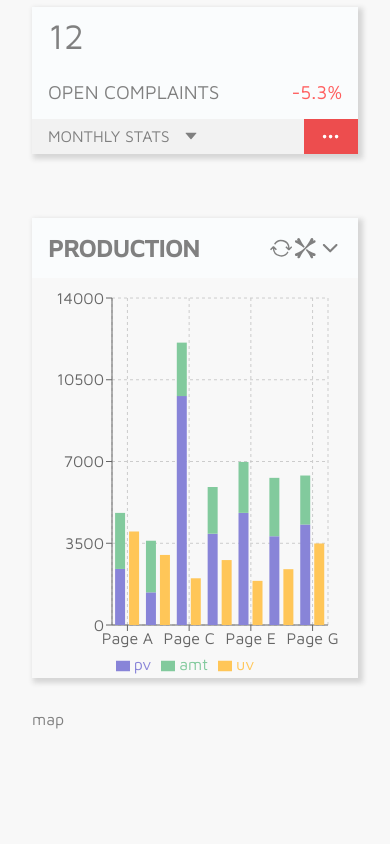
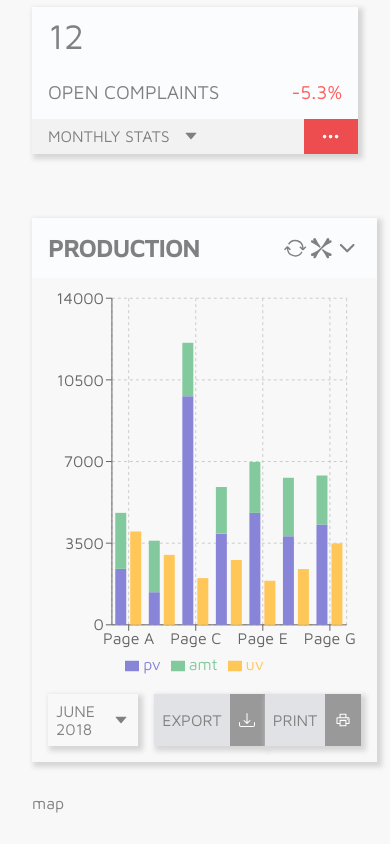
Before and after one commit to KishokanthJeganathan/Appsilon-frontend-task, a Next.js app: page / in a window 390 px wide. Shown: the part 795-1639 px from the top of the page. Before the commit the page ends 1555 px from the top, so only its background shows below. Built offline with nearby package versions, Linux system fonts and the light colour scheme.

Commit message:
production map is complete (gotta make it more responsive on smaller devices)

```diff
--- /dev/null
+++ b/src/components/button-holder/ButtonHolder.js
@@ -0,0 +1,18 @@
+import React from 'react';
+import Button from '../button/Button';
+import * as S from './styles';
+const ButtonHolder = () => {
+	return (
+		<S.Div>
+			<span>
+				<Button content="JUNE 2018" bgColor="gray" icon="AiFillCaretDown" />
+			</span>
+			<span>
+				<Button content="EXPORT" bgColor="strongGray" icon="BsDownload" />{' '}
+				<Button content="PRINT" bgColor="strongGray" icon="AiOutlinePrinter" />
+			</span>
+		</S.Div>
+	);
+};
+
+export default ButtonHolder;
--- /dev/null
+++ b/src/components/button-holder/styles.js
@@ -0,0 +1,23 @@
+import styled from 'styled-components';
+import { media } from '../../../utils/helpers';
+
+export const Div = styled.div`
+	display: grid;
+	padding: 1rem;
+
+	${media.small`
+	grid-template-columns: 1fr 1fr;
+	column-gap:1rem`};
+
+	${media.tablet`
+	grid-template-columns: 1fr 0.7fr;`};
+	span:nth-of-type(1) {
+		display: flex;
+		justify-content: flex-start;
+	}
+
+	span {
+		display: flex;
+		justify-content: space-around;
+	}
+`;
--- /dev/null
+++ b/src/components/button/Button.js
@@ -0,0 +1,22 @@
+import React from 'react';
+import { AiFillCaretDown, AiOutlinePrinter } from 'react-icons/ai';
+import { BsDownload } from 'react-icons/bs';
+import * as S from './styles';
+
+const Button = ({ content, bgColor, icon }) => {
+	const displayIcon = () => {
+		if (icon === 'AiFillCaretDown') {
+			return <AiFillCaretDown />;
+		} else if (icon === 'BsDownload') {
+			return <BsDownload />;
+		} else return <AiOutlinePrinter />;
+	};
+	return (
+		<S.Span bgColor={bgColor}>
+			<p>{content}</p>
+			<S.IconHolder bgColor={bgColor}>{displayIcon(icon)}</S.IconHolder>
+		</S.Span>
+	);
+};
+
+export default Button;
--- /dev/null
+++ b/src/components/button/styles.js
@@ -0,0 +1,36 @@
+import styled from 'styled-components';
+import { boxShadow, media, setColor } from '../../../utils/helpers';
+
+export const Span = styled.span`
+	background-color: ${(props) => (props.bgColor === 'strongGray' ? '#E0E2E5' : '')};
+
+	border: none;
+	${boxShadow};
+
+	p {
+		display: grid;
+		justify-items: center;
+		align-items: center;
+	}
+
+	${media.small`
+	p{padding: 0.5rem;
+	margin:0rem}`};
+
+	${media.tablet`p {
+		margin: 0rem;
+		margin-right: 1rem;
+		padding: 0.5rem 0.6rem;
+	}`};
+	display: grid;
+	grid-template-columns: 3fr 1fr;
+`;
+
+export const IconHolder = styled.span`
+	background-color: ${(props) => props.bgColor === 'strongGray' && '#999999'};
+	color: ${(props) => (props.bgColor === 'strongGray' ? 'white' : '')};
+	padding: 0.5rem 0.6rem;
+	display: grid;
+	justify-items: center;
+	align-items: center;
+`;
--- a/src/components/production-graph/ProductionGraph.js
+++ b/src/components/production-graph/ProductionGraph.js
@@ -5,6 +5,7 @@ import { GiCrossedBones } from 'react-icons/gi';
 import { IoIosArrowDown } from 'react-icons/io';
 import { BarChart, Bar, Cell, XAxis, YAxis, CartesianGrid, Tooltip, Legend, ResponsiveContainer } from 'recharts';
 import { salesChartData } from '../../../utils/Data';
+import ButtonHolder from '../button-holder/ButtonHolder';
 
 const ProductionGraph = () => {
 	return (
@@ -42,6 +43,8 @@ const ProductionGraph = () => {
 					</BarChart>
 				</ResponsiveContainer>
 			</div>
+
+			<ButtonHolder />
 		</S.Section>
 	);
 };
```
